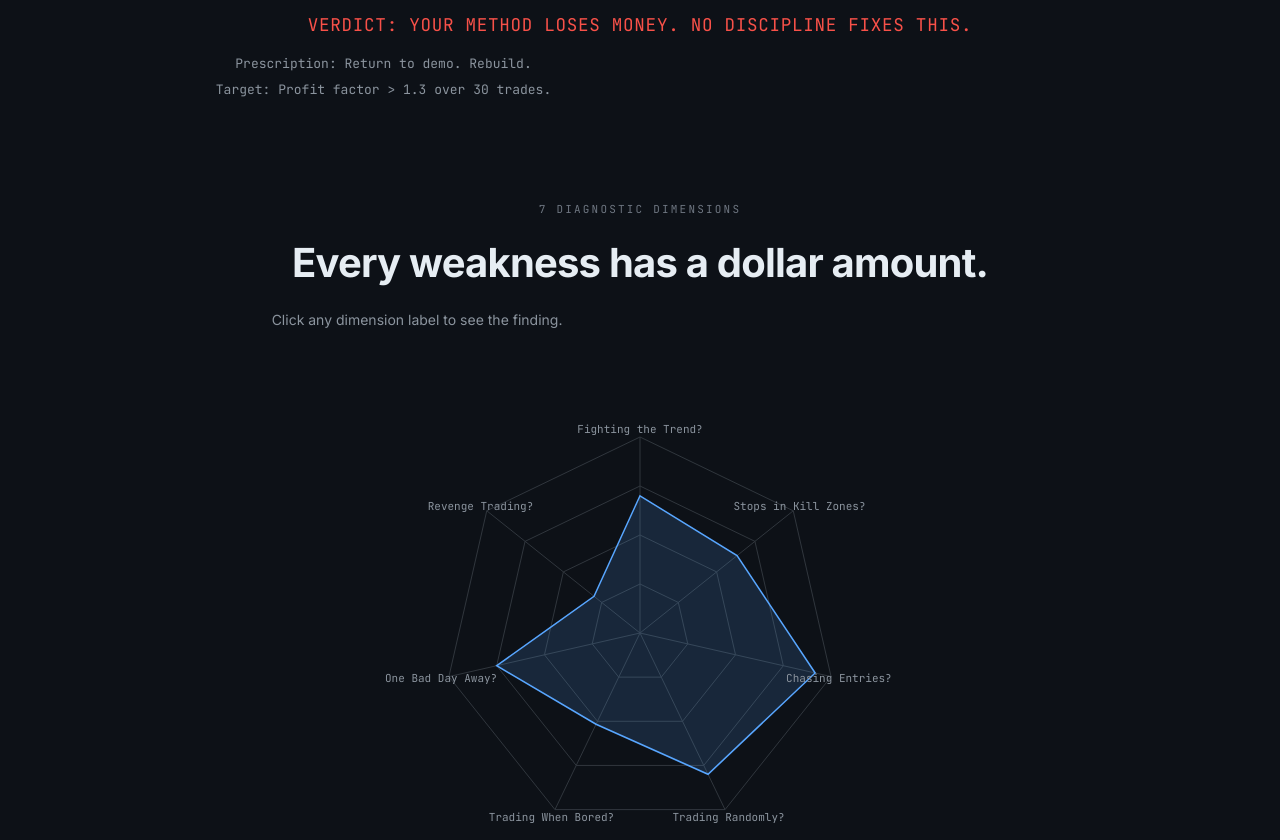
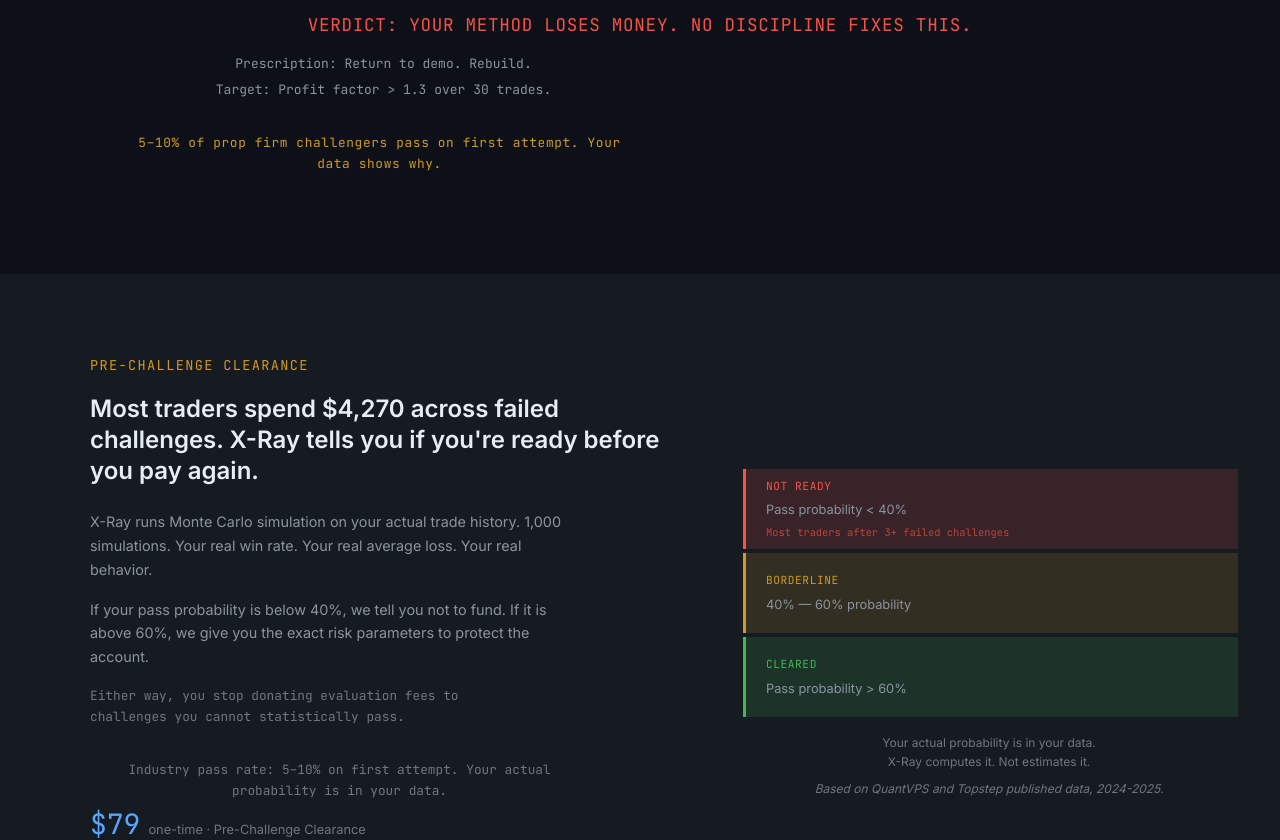
Before and after one commit to khtbt91-ctrl/xray-forensic, a Next.js app: page / in a window 1280 px wide. Shown: the part 1400-2240 px from the top of the page. Built offline with nearby package versions, Linux system fonts and the light colour scheme.

Commit message:
feat: surface pre-challenge hero, prop firm stats

```diff
--- a/app/components/PainWall.tsx
+++ b/app/components/PainWall.tsx
@@ -123,6 +123,18 @@ export default function PainWall() {
           <p style={{ fontFamily: MONO, fontSize: 13, color: "var(--text-secondary)", margin: 0, textAlign: "center", width: "100%" }}>
             Target: Profit factor &gt; 1.3 over 30 trades.
           </p>
+          <p style={{
+            fontFamily: 'JetBrains Mono, monospace',
+            fontSize: '0.8rem',
+            color: 'var(--warning)',
+            textAlign: 'center',
+            width: '100%',
+            display: 'block',
+            marginTop: '32px',
+            letterSpacing: '0.05em',
+          }}>
+            5–10% of prop firm challengers pass on first attempt. Your data shows why.
+          </p>
         </div>
       </FadeInUp>
     </section>
--- a/app/components/PreChallengeSection.tsx
+++ b/app/components/PreChallengeSection.tsx
@@ -19,7 +19,7 @@ export default function PreChallengeSection() {
             <p
               style={{
                 fontFamily: MONO,
-                fontSize: "0.75rem",
+                fontSize: "0.85rem",
                 color: "var(--warning)",
                 textTransform: "uppercase",
                 letterSpacing: "0.1em",
@@ -39,7 +39,7 @@ export default function PreChallengeSection() {
                 lineHeight: 1.3,
               }}
             >
-              You are about to pay $500 for a challenge.
+              Most traders spend $4,270 across failed challenges. X-Ray tells you if you&apos;re ready before you pay again.
             </h2>
 
             <p
@@ -84,6 +84,19 @@ export default function PreChallengeSection() {
             >
               Either way, you stop donating evaluation fees to challenges you
               cannot statistically pass.
+            </p>
+
+            <p style={{
+              fontFamily: 'JetBrains Mono, monospace',
+              fontSize: '0.8rem',
+              color: 'var(--text-muted)',
+              lineHeight: 1.65,
+              marginTop: '16px',
+              textAlign: 'center',
+              width: '100%',
+            }}>
+              Industry pass rate: 5–10% on first attempt.
+              Your actual probability is in your data.
             </p>
 
             {/* Pricing */}
@@ -264,6 +277,17 @@ export default function PreChallengeSection() {
               <br />
               X-Ray computes it. Not estimates it.
             </p>
+
+            <p style={{
+              fontSize: '0.75rem',
+              color: 'var(--text-muted)',
+              textAlign: 'center',
+              width: '100%',
+              marginTop: '8px',
+              fontStyle: 'italic',
+            }}>
+              Based on QuantVPS and Topstep published data, 2024-2025.
+            </p>
           </div>
         </FadeInUp>
       </div>
--- a/app/page.tsx
+++ b/app/page.tsx
@@ -28,12 +28,12 @@ export default function LandingPage() {
       <HeroSection />
       <TrustBar />
       <PainWall />
+      <PreChallengeSection />
       <RadarSection />
       <FrameworkSection />
       <MetricBar />
       <HonestyGradient />
       <CaseStudies />
-      <PreChallengeSection />
       <AudienceSection />
       <ProtocolsSection />
       <TierCards />
```
